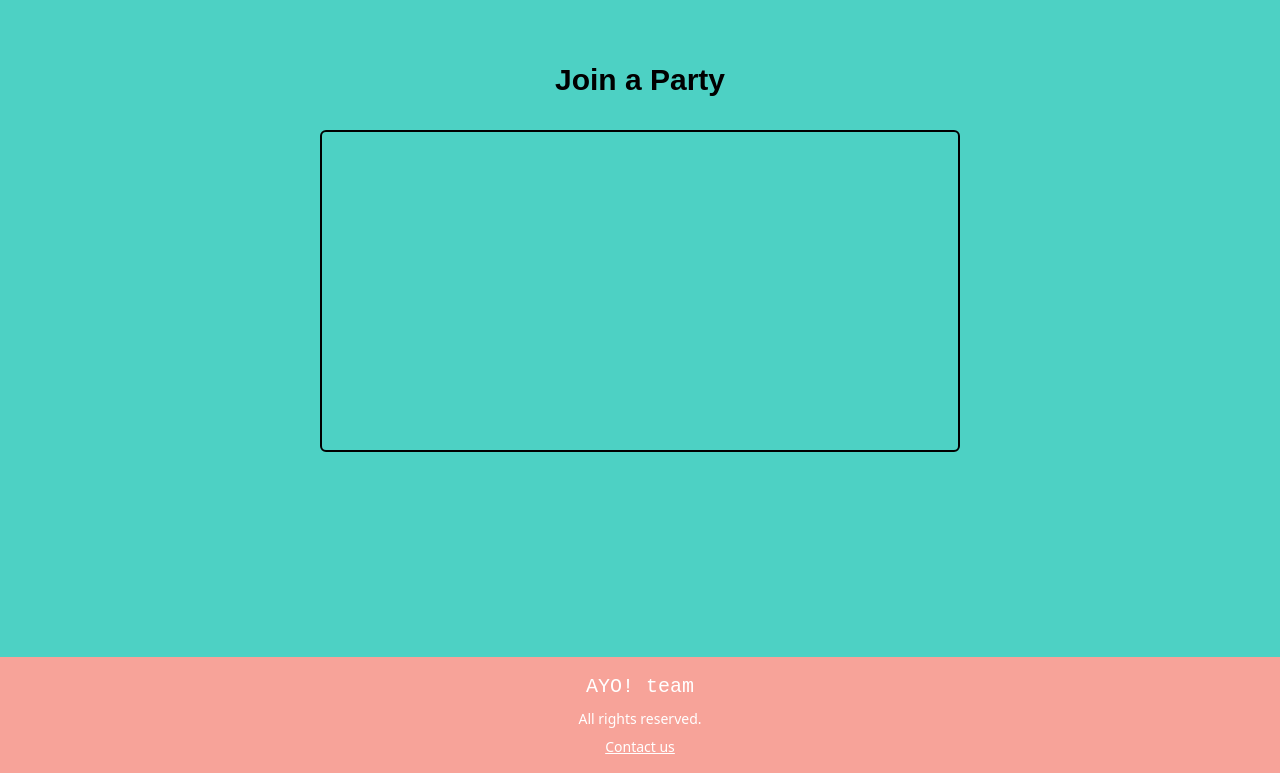
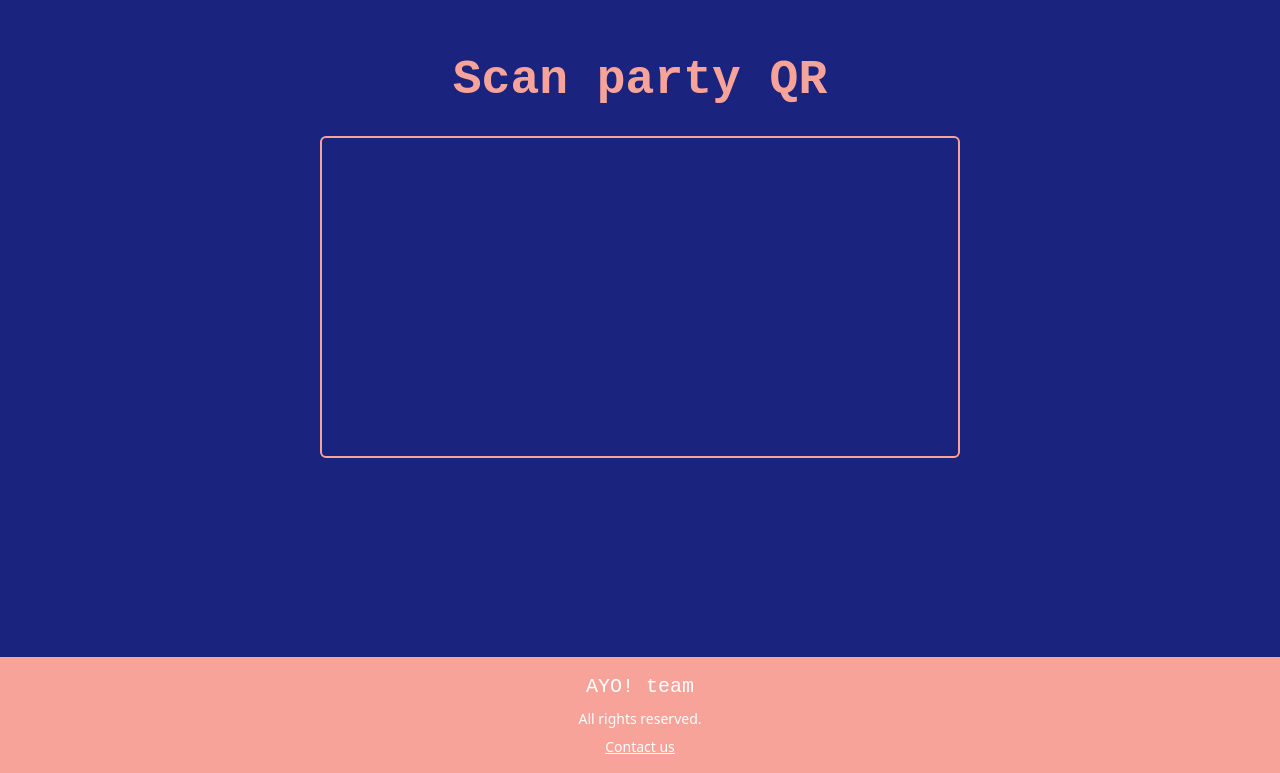
Before and after one commit to adtimokhin/ayo-web, a React (Vite) app: page /join-party in a window 1280 px wide. Shown: the part 143-916 px from the top of the page. Built offline with nearby package versions, Linux system fonts and the light colour scheme; no server answers; sample sign-in values are in the browser's storage.

Commit message:
Styled the page for QR scannig

```diff
--- a/src/pages/HomePage/HomePage.jsx
+++ b/src/pages/HomePage/HomePage.jsx
@@ -35,7 +35,6 @@ function HomePage() {
   return (
     <div className="h-screen flex flex-col justify-between bg-primary">
       <h1 className="pt-8 text-center font-bold text-tertiary uppercase font-display text-outline text-9xl">AYO</h1>
-      {/* <p>{userData?.email}</p> */}
       {userData?.party ? <ViewPartyPoolButton /> : <JoinPartyButton/>}
       <SignOutButton />
     </div>
--- a/src/pages/JoinPartyPage/JoinPartyPage.jsx
+++ b/src/pages/JoinPartyPage/JoinPartyPage.jsx
@@ -94,12 +94,13 @@ function JoinPartyPage() {
   }, []);
 
   return (
-    <div className="flex flex-col justify-center items-center h-screen">
-      <h1 className="text-3xl font-bold mb-8">Join a Party</h1>
-      <div className="w-1/2 border-2 border-gray-500 rounded-md">
-        <video ref={videoRef} autoPlay={true} className="w-full" />
-      </div>
-    </div>
+    <div className="flex flex-col justify-center items-center h-screen bg-primary">
+  <h1 className="text-5xl font-extrabold text-peach mb-8 font-display">Scan party QR</h1>
+  <div className="w-1/2 border-2 border-peach rounded-md overflow-hidden">
+    <video ref={videoRef} autoPlay={true} className="w-full" />
+  </div>
+</div>
+
   );
 }
 
```
